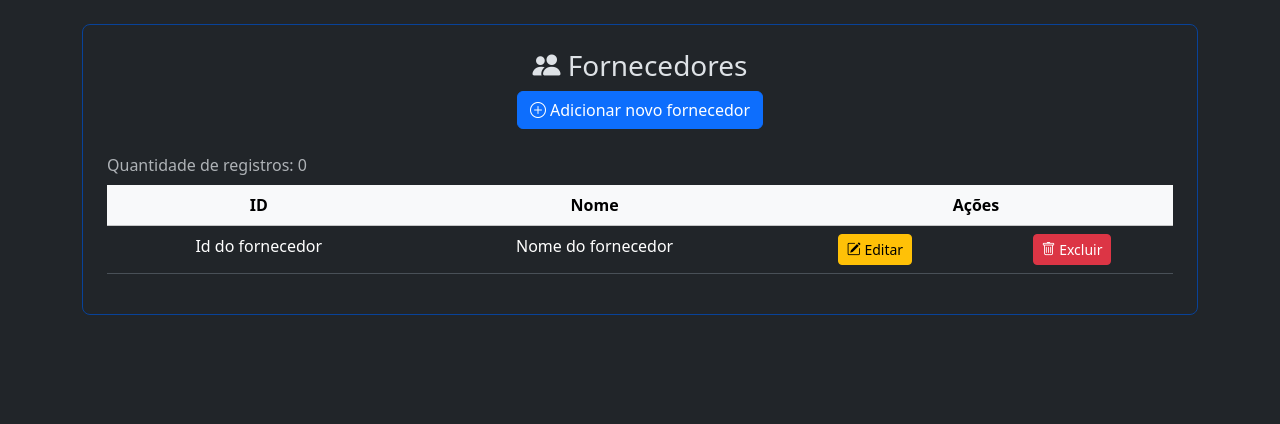
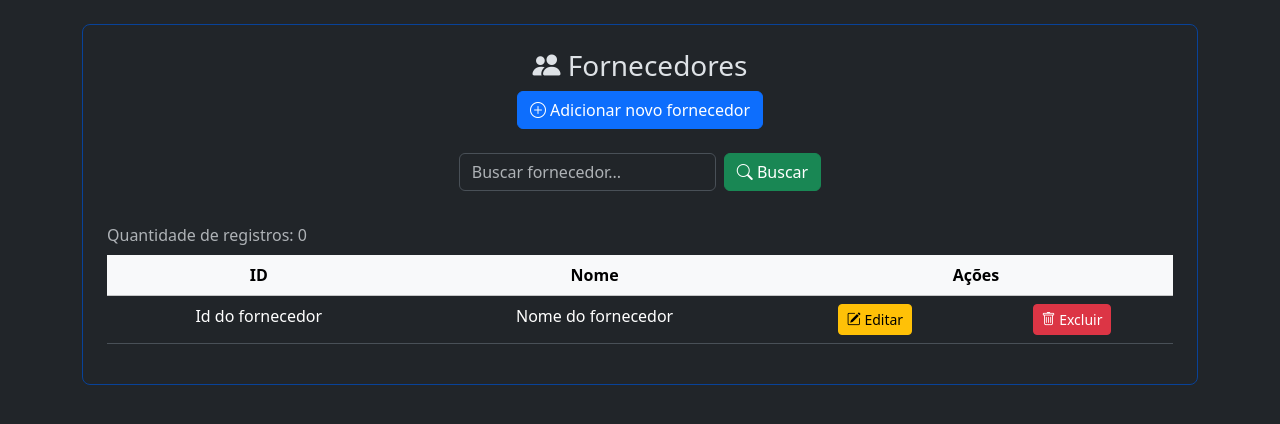
Before and after one commit to lipelsborges/Gerenciador-de-Estoque, a PHP site: page /fornecedores/listar.php in a window 1280 px wide. Shown: the part 81-505 px from the top of the page. Run offline with PHP 8.4, Linux system fonts and the light colour scheme.

Commit message:
Adicionando o Buscar fornecedor dentro do listar fornecedor

```diff
--- a/fornecedores/listar.php
+++ b/fornecedores/listar.php
@@ -15,6 +15,18 @@ require_once BASE_PATH . '/includes/cabecalho.php';
            <i class="bi bi-plus-circle"></i> Adicionar novo fornecedor
         </a>
     </p>
+    <form action="" method="get" class="mx-auto my-4">
+        <div class="row  g-2 justify-content-center mb-3">
+            <div class="col-auto">
+                <input  type="search" name="search" class="form-control" placeholder="Buscar fornecedor...">
+            </div>
+            <div class="col-auto">
+                <button type="submit" class="btn btn-success w-100">
+                    <i class="bi bi-search"></i> Buscar
+                </button>
+            </div>
+        </div>
+    </form>
 
     <div class="table-responsive">
         <table class="table table-hover caption-top">
```
